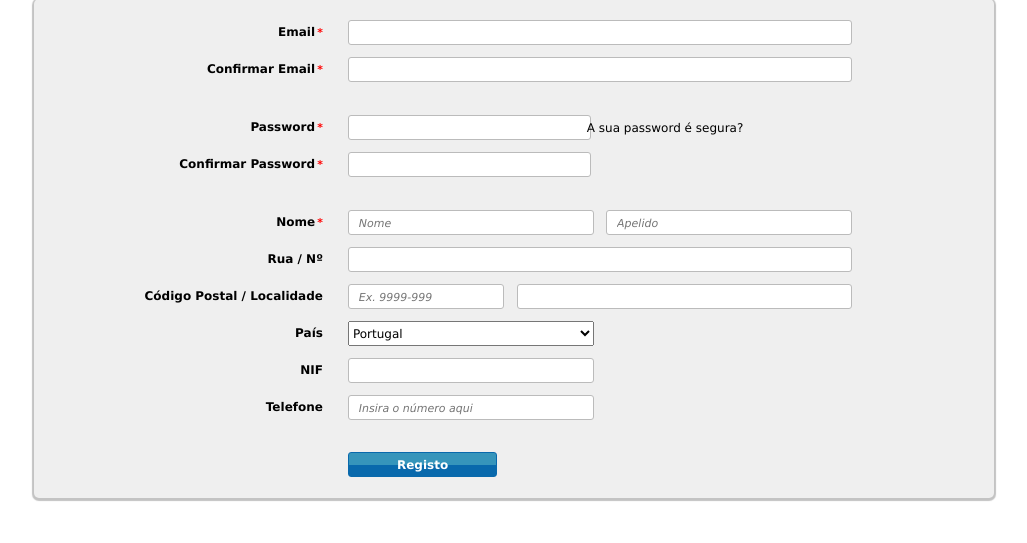
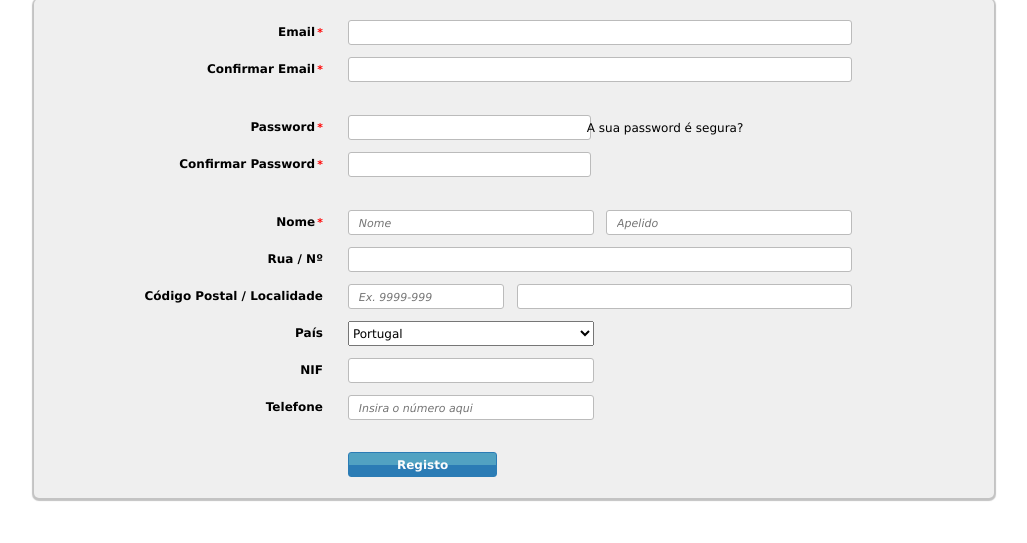
Before and after one commit to mavimdev/challengeFixeAds, a PHP site: page / in a window 1280 px wide, with the pointer over the restyled element. Shown: the part 72-615 px from the top of the page, without its empty margins (126-1153 px from the left). Run offline with PHP 8.4, Linux system fonts and the light colour scheme.

Commit message:
button on active and on hover

```diff
--- a/public_html/css/style.css
+++ b/public_html/css/style.css
@@ -139,8 +139,6 @@ label {
     width: 45%;
 }
 
-
-
 .col-right .submit-button {
     width: 30%;
     margin-top: 20px;
@@ -153,6 +151,14 @@ label {
     background-image: -moz-linear-gradient(bottom, #0969AC 50%, #3695BB 50%);
     background-image: -webkit-linear-gradient(bottom, #0969AC 50%, #3695BB 50%);
     background-image: -ms-linear-gradient(bottom, #0969AC 50%, #3695BB 50%);
+}
+
+.col-right .submit-button:hover {
+    opacity: 0.85;
+}
+
+.col-right .submit-button:active {
+    opacity: 0.7;
 }
 
 .align-right {
```
